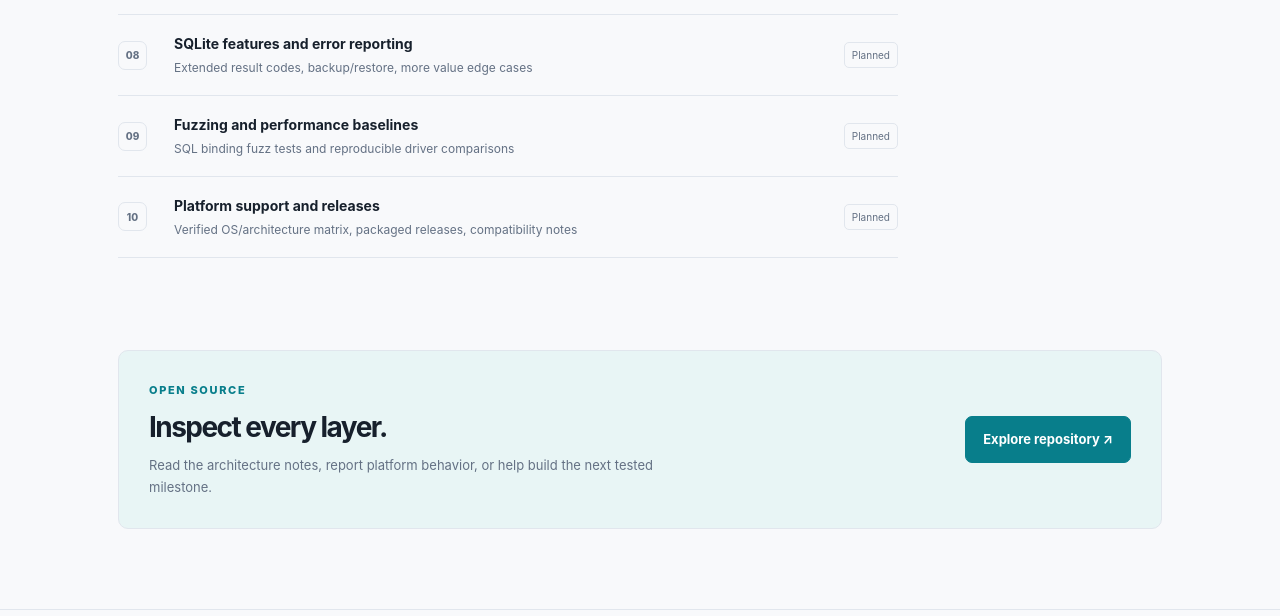
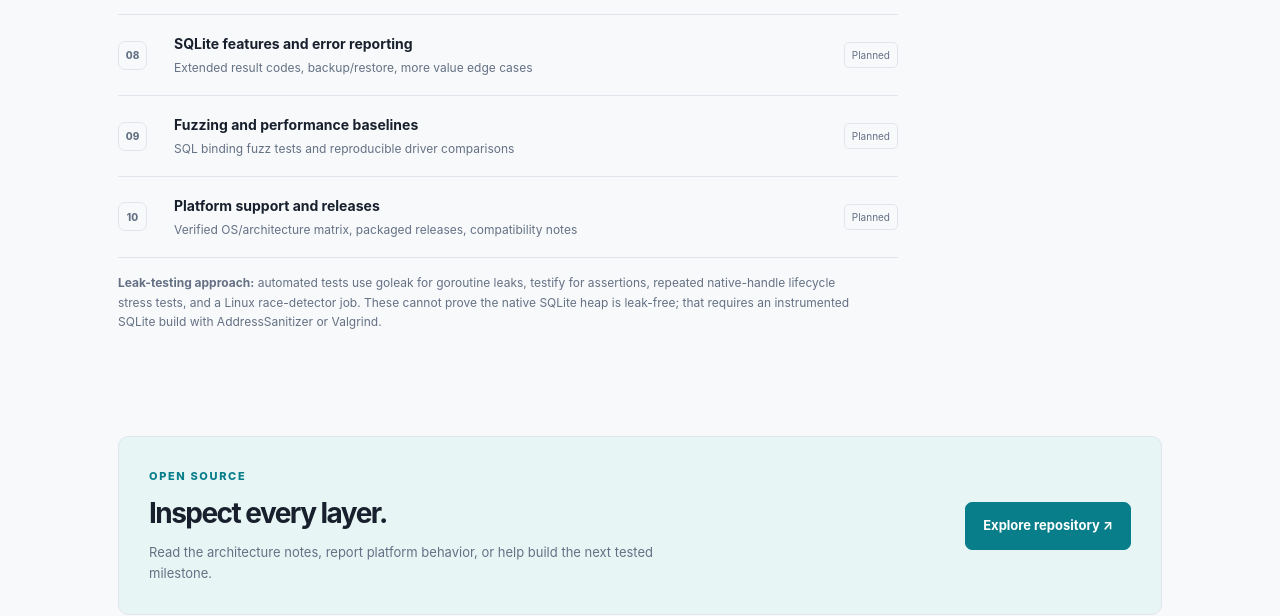
Before and after one commit to Aswanidev-vs/gosqlite-ffi, a plain HTML site: page site/index.html in a window 1280 px wide. Shown: the part 5146-5762 px from the top of the page. Drawn offline with Linux system fonts and the light colour scheme.

Commit message:
docs: explain resource leak testing strategy

```diff
--- a/site/index.html
+++ b/site/index.html
@@ -145,6 +145,7 @@ go run .</code></pre></div>
         <li><span>09</span><div><strong>Fuzzing and performance baselines</strong><small>SQL binding fuzz tests and reproducible driver comparisons</small></div><em>Planned</em></li>
         <li><span>10</span><div><strong>Platform support and releases</strong><small>Verified OS/architecture matrix, packaged releases, compatibility notes</small></div><em>Planned</em></li>
       </ul>
+      <p class="inline-note"><strong>Leak-testing approach:</strong> automated tests use goleak for goroutine leaks, testify for assertions, repeated native-handle lifecycle stress tests, and a Linux race-detector job. These cannot prove the native SQLite heap is leak-free; that requires an instrumented SQLite build with AddressSanitizer or Valgrind.</p>
     </section>
     <section class="callout"><div><div class="section-kicker">OPEN SOURCE</div><h2>Inspect every layer.</h2><p>Read the architecture notes, report platform behavior, or help build the next tested milestone.</p></div><a class="button primary" href="https://github.com/Aswanidev-vs/gosqlite-ffi">Explore repository ↗</a></section>
   </main>
```
